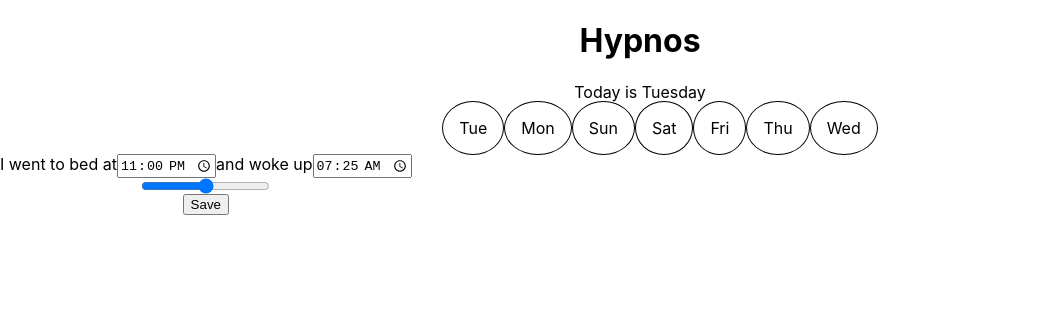
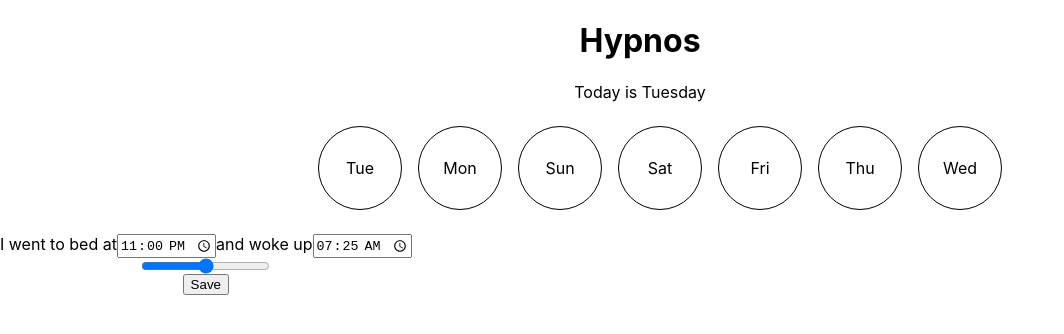
Before and after one commit to goransle/hypnos, a React (Create React App) app: page / in a window 1280 px wide. Shown: the top 334 px of the page, without its empty margins (0-1064 px from the left). Built offline with nearby package versions, Linux system fonts and the light colour scheme.

Commit message:
roundness

```diff
--- a/src/App.css
+++ b/src/App.css
@@ -41,12 +41,15 @@ form input[type="submit"]{
   list-style-type: none;
 }
 .pastWeek li{
-  width: 5em;
-  height: 5em;
-  display: inline;
+  display: inline-block;
+  width: 50px;
+  height: 50px;
+  line-height: 50px;
   padding: 1em;
+  margin: 0.5em;
+  text-align: center;
   border: 1px solid;
-  border-radius: 100%;
+  border-radius: 50%;
 }
 
 .pastWeek .logged{
```
